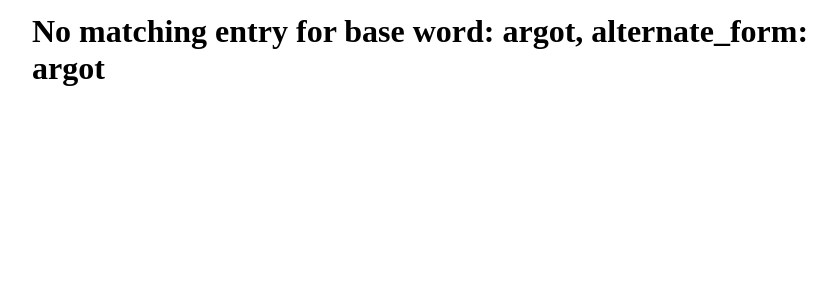
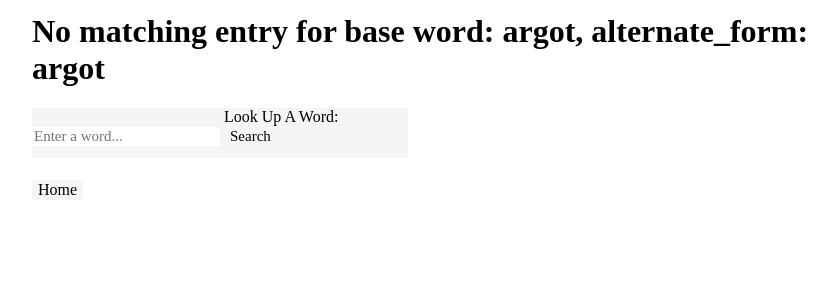
Before and after one commit to imcinerney/argot, a Django app: template dictionary/templates/argot/no_word_found.html in a window 1280 px wide. Shown: the part 57-357 px from the top of the page, without its empty margins (208-1045 px from the left). Run offline with Django 3.2, Linux system fonts and the light colour scheme; the template is opened without the code that fills it: values that come from a table or form of the project are taken from there, others are empty; data comes from the database, SQL or seed files in the repository; parts of the project's set-up code (start-up, migrations or seed data) failed here and were passed over.

Commit message:
Updated no word found template

```diff
--- a/dictionary/templates/argot/no_word_found.html
+++ b/dictionary/templates/argot/no_word_found.html
@@ -2,4 +2,13 @@
 
 {% block content %}
 <h1> No matching entry for {{ word }} </h1>
+<div class='side_left'>
+  <form action='' method='GET'>
+  {{form.search_term}} Look Up A Word: <input type="text" id="search"  name="search_term" placeholder="Enter a word..."/>
+  <input type="submit" class='btn' value='Search'/>
+  </form>
+</div>
+<br>&nbsp;</br>
+<br>&nbsp;</br>
+<a href='/'><button class='btn'>Home</button></a>
 {% endblock %}
```
